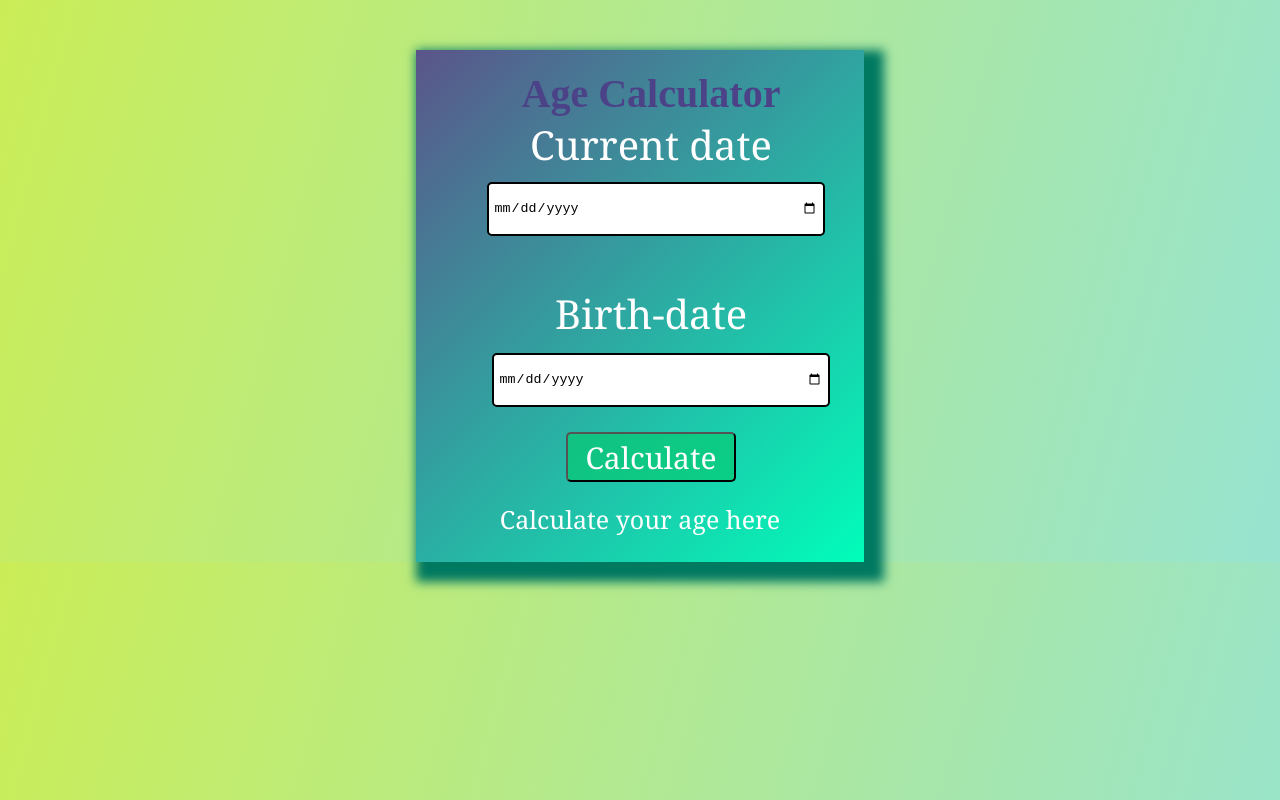
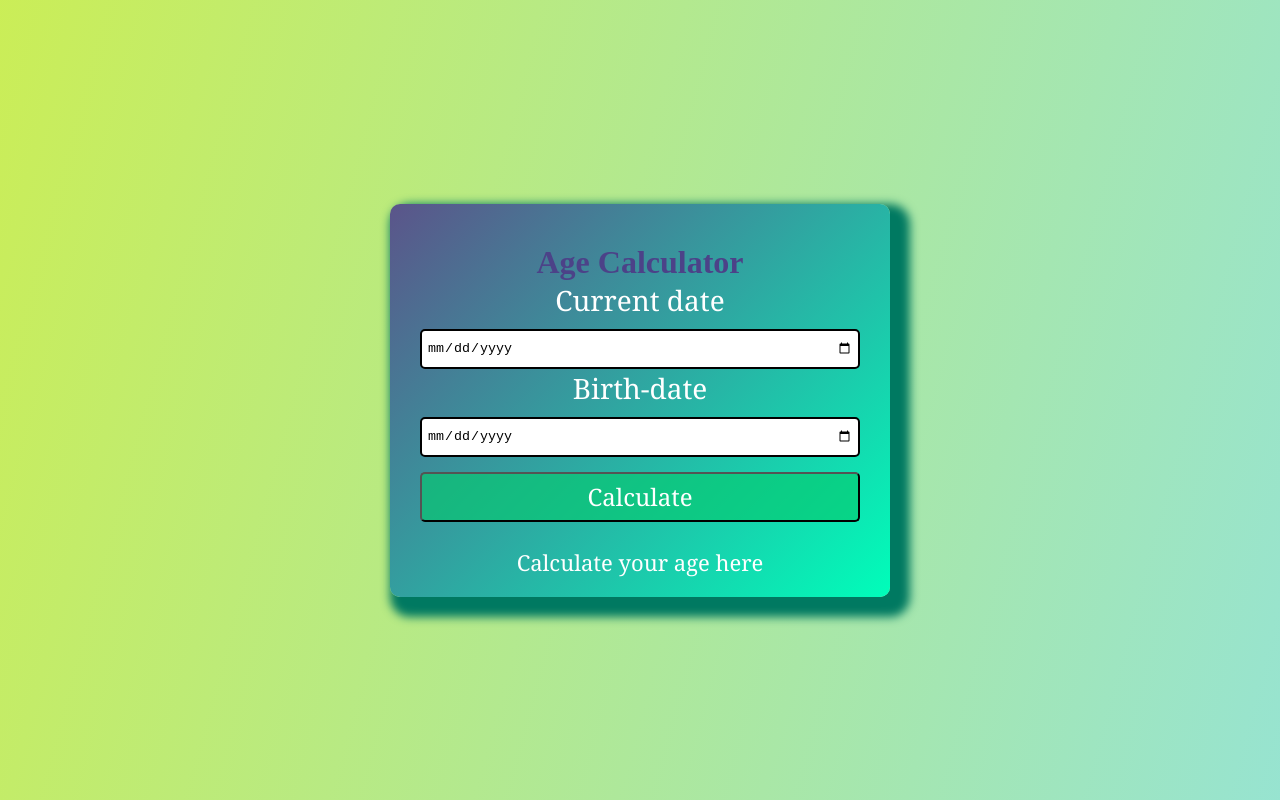
Before and after one commit to Eriya18/Age_Calc, a plain HTML site: page index.html in a window 1280 px wide. Drawn offline with Linux system fonts and the light colour scheme.

Commit message:
Update age.css

```diff
--- a/age.css
+++ b/age.css
@@ -1,104 +1,94 @@
-*{
-    margin: 0%;
-    padding: 0%;
+* {
+    margin: 0;
+    padding: 0;
+    box-sizing: border-box; /* Ensures padding doesn't affect width */
 }
-body{
+
+body {
     display: flex;
     align-items: center;
     justify-content: center;
-    margin-top: 50px;
+    min-height: 100vh; /* Full viewport height */
     text-align: center;
-    background:linear-gradient(105deg,#c0ea35d4,#82dec7d4);
+    background: linear-gradient(105deg, #c0ea35d4, #82dec7d4);
+    padding: 20px;
 }
-.box{
-      width: 35%;
-     /* border: 2px solid red; */
-     background: linear-gradient(135deg,#5b548a, #00feba);
-     box-shadow:10px 10px 10px 10px #007961;
-    /* height: 70vh; */
-    /* margin:160px  170px 80px  ; */
+
+.box {
+    width: 90%;
+    max-width: 500px; /* Keeps it from getting too wide */
+    background: linear-gradient(135deg, #5b548a, #00feba);
+    box-shadow: 10px 10px 10px 10px #007961;
+    padding: 20px;
+    border-radius: 10px;
 }
-.date{
-    margin-left: 22px;
+
+.date {
     padding: 10px;
+}
 
-}
-.date h1{
+.date h1 {
     color: #4c4288;
-    text-align: center;
-    font-size: 40px;
+    font-size: 32px;
     margin-top: 10px;
 }
-.date p{
-    /* border: 2px solid red; */
-    text-align: center;
+
+.date p {
     color: #fff;
-    font-size: 40px;
+    font-size: 28px;
     font-weight: 400;
-    font-family:Georgia, 'Times New Roman', Times, serif;
+    font-family: Georgia, 'Times New Roman', Times, serif;
 }
-/* .inputbox{
-    border: 4px solid violet;
-    display: inline-block;
-    position:absolute;
-    top: 220px;
-    margin-left: 150px;
-    height: 260px;
-    justify-content: space-between;
 
-} */
-/* .inputbox p{
-    font-size: 45px;
-    color: white;
-    padding: 1px 2px;
-} */
-#crnt{
+#crnt, #dob {
     height: 40px;
-    margin: 10px;
-     width: 80%;
+    width: 100%; /* Full width */
     border-radius: 5px;
     border: 2px solid black;
     padding: 5px;
-     margin-left: 20px;
-     margin-bottom: 50px;
+    margin-top: 10px;
+}
 
-}
-#dob{
-    margin-top: 12px;
-    height: 40px;
-    /* margin: 10px; */
-    width: 80%;
-    border-radius: 5px;
-    border: 2px solid black;
-    padding: 5px;
-     margin-left: 20px;
-
-}
-.button{
+.button {
     height: 50px;
-    margin: 10px;
-    width: 170px;
-    margin-top: 25px;
-   font-family:Georgia, 'Times New Roman', Times, serif;
-    font-size: 30px;
+    width: 100%;
+    font-family: Georgia, 'Times New Roman', Times, serif;
+    font-size: 24px;
     border-radius: 5px;
     background-color: #06ca6fa3;
     color: white;
     cursor: pointer;
+    margin-top: 15px;
 }
-button:hover{
-    background-color:#007961;
+
+button:hover {
+    background-color: #007961;
     transition: 0.5s;
 }
-#result{
-    font-size: 25px;
+
+#result {
+    font-size: 22px;
     color: #fff;
-    /* border: 1px solid brown; */
-    text-align: center;
-    height: 60px;
-    font-family:Georgia, 'Times New Roman', Times, serif;
-    /* position: relative;
-    top: 220px;
-    left:170px;
-    */
+    margin-top: 15px;
+    font-family: Georgia, 'Times New Roman', Times, serif;
 }
+
+/* Responsive Design */
+@media (max-width: 600px) {
+    .date h1 {
+        font-size: 26px;
+    }
+
+    .date p {
+        font-size: 22px;
+    }
+
+    .button {
+        font-size: 20px;
+        height: 45px;
+    }
+
+    #result {
+        font-size: 18px;
+    }
+}
```
